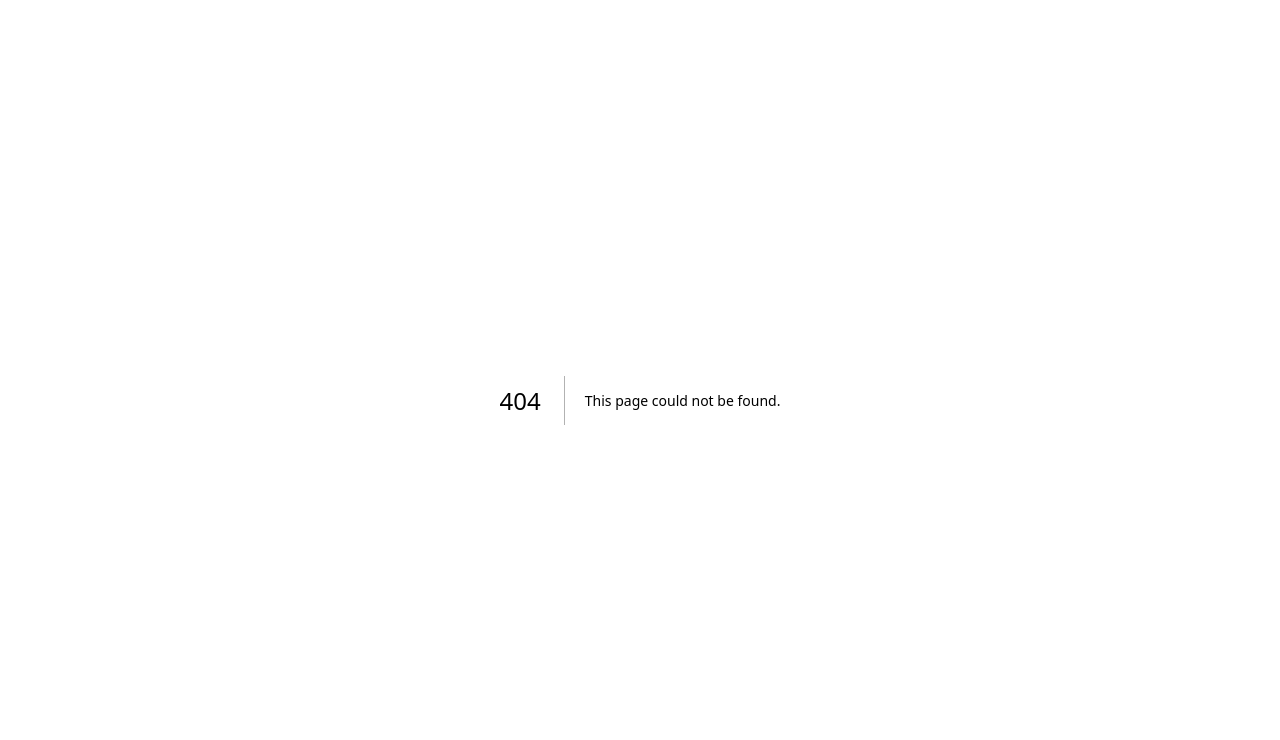
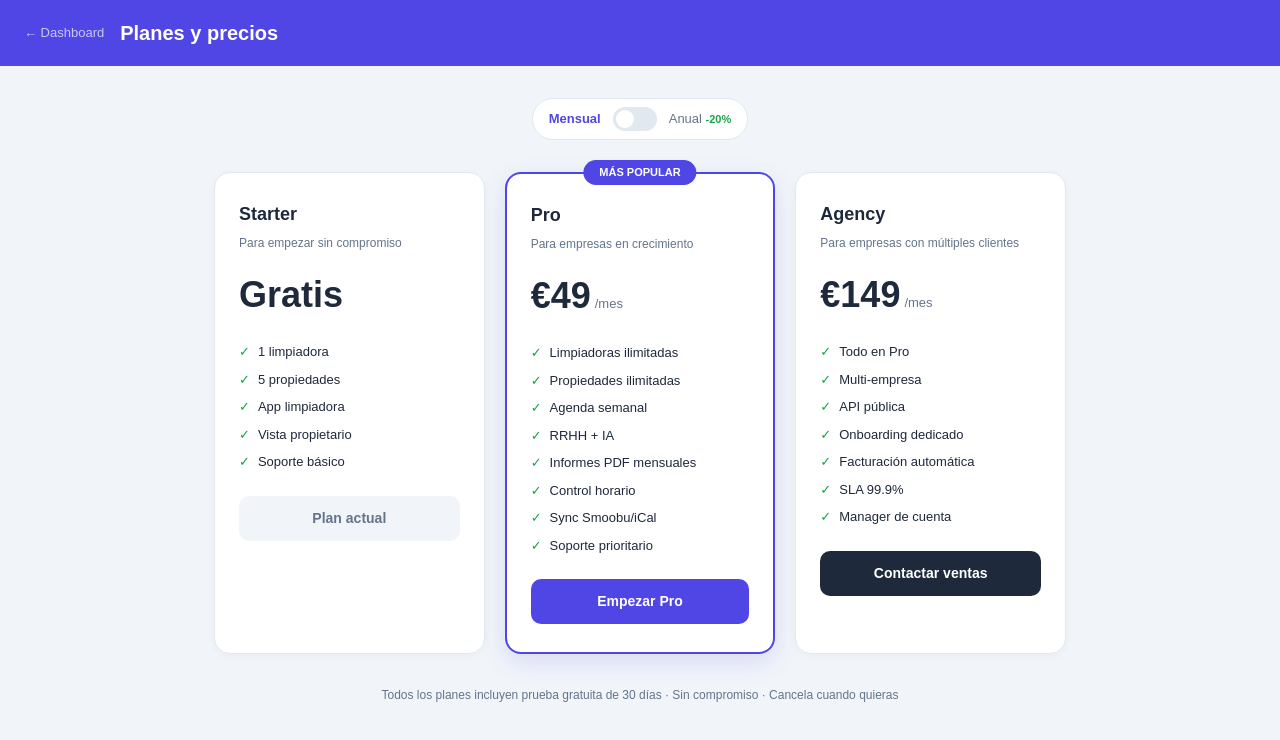
Before and after one commit to albertosuarezgutierrez-gif/ialimp, a Next.js app: page /admin/planes in a window 1280 px wide. Before the commit this address had no page. Shown: the top 740 px of the page. Built offline with nearby package versions, Linux system fonts and the light colour scheme.

Commit message:
feat: página planes Stripe

```diff
--- /dev/null
+++ b/app/admin/planes/page.tsx
@@ -0,0 +1,129 @@
+'use client'
+import { useState } from 'react'
+
+const C = { primary:'#4f46e5',brand:'#6366f1',light:'#eef2ff',bg:'#f1f5f9',text:'#1e293b',muted:'#64748b',border:'#e2e8f0',ok:'#16a34a',okBg:'#f0fdf4' }
+
+const PLANES = [
+  {
+    id: 'starter', nombre: 'Starter', precio: 0,
+    desc: 'Para empezar sin compromiso',
+    features: ['1 limpiadora','5 propiedades','App limpiadora','Vista propietario','Soporte básico'],
+    cta: 'Plan actual', disabled: true
+  },
+  {
+    id: 'pro', nombre: 'Pro', precio: 49,
+    desc: 'Para empresas en crecimiento',
+    features: ['Limpiadoras ilimitadas','Propiedades ilimitadas','Agenda semanal','RRHH + IA','Informes PDF mensuales','Control horario','Sync Smoobu/iCal','Soporte prioritario'],
+    cta: 'Empezar Pro', highlight: true
+  },
+  {
+    id: 'agency', nombre: 'Agency', precio: 149,
+    desc: 'Para empresas con múltiples clientes',
+    features: ['Todo en Pro','Multi-empresa','API pública','Onboarding dedicado','Facturación automática','SLA 99.9%','Manager de cuenta'],
+    cta: 'Contactar ventas'
+  }
+]
+
+export default function PlanesPage() {
+  const [loading, setLoading] = useState<string|null>(null)
+  const [annual, setAnnual]   = useState(false)
+
+  async function suscribir(planId: string) {
+    if (planId === 'starter') return
+    if (planId === 'agency') {
+      window.location.href = 'mailto:hola@ialimp.com?subject=Plan Agency'
+      return
+    }
+    setLoading(planId)
+    try {
+      const r = await fetch('/api/stripe/checkout', {
+        method: 'POST', headers: {'Content-Type':'application/json'},
+        body: JSON.stringify({ plan: planId, annual })
+      })
+      const d = await r.json()
+      if (d.url) window.location.href = d.url
+      else alert(d.error || 'Error al crear sesión de pago')
+    } catch { alert('Error de conexión') }
+    setLoading(null)
+  }
+
+  return (
+    <div style={{ minHeight:'100vh', background: C.bg, fontFamily:"'DM Sans',sans-serif" }}>
+      <header style={{ background: C.primary, padding:'18px 24px', display:'flex', alignItems:'center', gap:16 }}>
+        <a href="/dashboard" style={{ color:'rgba(255,255,255,0.7)', fontSize:13, textDecoration:'none' }}>← Dashboard</a>
+        <h1 style={{ color:'white', fontWeight:800, fontSize:20 }}>Planes y precios</h1>
+      </header>
+
+      <div style={{ padding:'32px 24px', maxWidth:900, margin:'0 auto' }}>
+        {/* Toggle anual/mensual */}
+        <div style={{ textAlign:'center', marginBottom:32 }}>
+          <div style={{ display:'inline-flex', alignItems:'center', gap:12, background:'white', padding:'8px 16px', borderRadius:30, border:`1px solid ${C.border}` }}>
+            <span style={{ fontSize:13, color: !annual ? C.primary : C.muted, fontWeight: !annual ? 700 : 400 }}>Mensual</span>
+            <button onClick={() => setAnnual(a => !a)}
+              style={{ width:44, height:24, borderRadius:12, border:'none', cursor:'pointer', position:'relative', background: annual ? C.primary : C.border, transition:'background 0.2s' }}>
+              <div style={{ width:18, height:18, borderRadius:'50%', background:'white', position:'absolute', top:3, left: annual ? 23 : 3, transition:'left 0.2s' }} />
+            </button>
+            <span style={{ fontSize:13, color: annual ? C.primary : C.muted, fontWeight: annual ? 700 : 400 }}>
+              Anual <span style={{ color: C.ok, fontSize:11, fontWeight:700 }}>-20%</span>
+            </span>
+          </div>
+        </div>
+
+        <div style={{ display:'grid', gridTemplateColumns:'repeat(auto-fill,minmax(260px,1fr))', gap:20 }}>
+          {PLANES.map(plan => (
+            <div key={plan.id} style={{
+              background:'white', borderRadius:16,
+              border: plan.highlight ? `2px solid ${C.primary}` : `1px solid ${C.border}`,
+              padding:'28px 24px', position:'relative',
+              boxShadow: plan.highlight ? '0 8px 24px rgba(79,70,229,0.15)' : '0 2px 8px rgba(0,0,0,0.04)'
+            }}>
+              {plan.highlight && (
+                <div style={{ position:'absolute', top:-14, left:'50%', transform:'translateX(-50%)', background: C.primary, color:'white', fontSize:11, fontWeight:800, padding:'4px 16px', borderRadius:20 }}>
+                  MÁS POPULAR
+                </div>
+              )}
+              <div style={{ marginBottom:20 }}>
+                <h3 style={{ fontWeight:800, fontSize:18, color: C.text, marginBottom:6 }}>{plan.nombre}</h3>
+                <p style={{ fontSize:12, color: C.muted, marginBottom:16 }}>{plan.desc}</p>
+                <div style={{ display:'flex', alignItems:'baseline', gap:4 }}>
+                  <span style={{ fontSize:36, fontWeight:800, color: C.text }}>
+                    {plan.precio === 0 ? 'Gratis' : `€${annual ? Math.round(plan.precio * 0.8) : plan.precio}`}
+                  </span>
+                  {plan.precio > 0 && <span style={{ fontSize:13, color: C.muted }}>/mes</span>}
+                </div>
+                {plan.precio > 0 && annual && (
+                  <div style={{ fontSize:11, color: C.ok, marginTop:2 }}>
+                    Facturado anual · ahorro €{Math.round(plan.precio * 0.2 * 12)}/año
+                  </div>
+                )}
+              </div>
+
+              <ul style={{ listStyle:'none', marginBottom:24 }}>
+                {plan.features.map(f => (
+                  <li key={f} style={{ display:'flex', gap:8, fontSize:13, color: C.text, marginBottom:8 }}>
+                    <span style={{ color: C.ok }}>✓</span>{f}
+                  </li>
+                ))}
+              </ul>
+
+              <button onClick={() => suscribir(plan.id)}
+                disabled={!!plan.disabled || loading === plan.id}
+                style={{
+                  width:'100%', padding:12, borderRadius:10, border:'none', cursor: plan.disabled ? 'default' : 'pointer',
+                  background: plan.disabled ? C.bg : plan.highlight ? C.primary : C.text,
+                  color: plan.disabled ? C.muted : 'white',
+                  fontSize:14, fontWeight:700, opacity: loading === plan.id ? 0.6 : 1, fontFamily:'inherit'
+                }}>
+                {loading === plan.id ? 'Cargando...' : plan.cta}
+              </button>
+            </div>
+          ))}
+        </div>
+
+        <div style={{ marginTop:32, textAlign:'center', fontSize:12, color: C.muted }}>
+          Todos los planes incluyen prueba gratuita de 30 días · Sin compromiso · Cancela cuando quieras
+        </div>
+      </div>
+    </div>
+  )
+}
```
